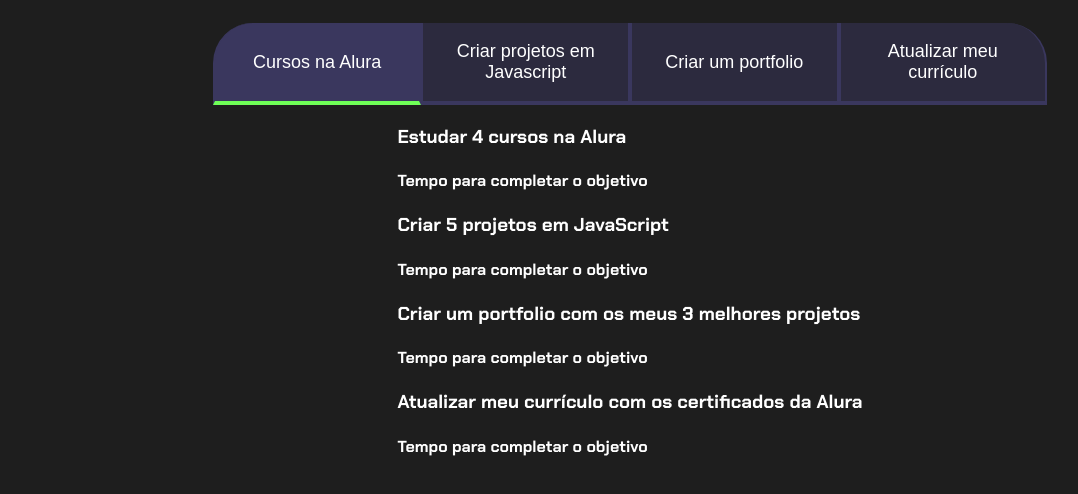
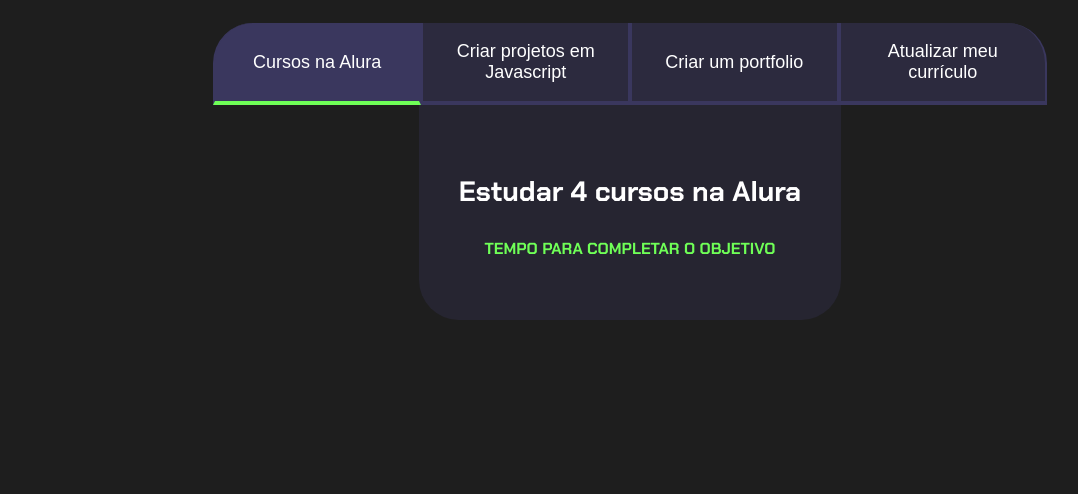
Before and after one commit to 21-LOURENA-MF/projeto-de-vida-javascript, a plain HTML site: page index.html in a window 1280 px wide. Shown: the part 80-574 px from the top of the page, without its empty margins (10-1088 px from the left). Drawn offline with Linux system fonts and the light colour scheme.

Commit message:
Add files via upload

```diff
--- a/index.html
+++ b/index.html
@@ -20,7 +20,7 @@
         <div class="conteudo">
 
             <div class="abas-textos">
-                <div class="aba-conteudo">
+                <div class="aba-conteudo ativo">
                     <h3 class="aba-conteudo-titulo-principal">Estudar 4 cursos na Alura</h3>
                     <h4 class="aba-conteudo-titulo-secundario">Tempo para completar o objetivo</h4>
                 </div>
--- a/style.css
+++ b/style.css
@@ -60,11 +60,33 @@ body {
     display: block;
 }
 
-.ativo{
+.botao.ativo{
     background-color: var(--botao-ativo);
 border-bottom: 4px solid var(--verde);
 }
 
+.abas-textos{
+    background-color: var(--texto-fundo);
+    padding: 40px;
+    border-radius: 0 0 40px 40px;
+}
+
+.aba-conteudo.ativo{
+    display: block;
+}
+
+.aba-conteudo{
+    display: none;
+}
+.aba-conteudo-titulo-principal{
+    font-size: 28px;
+    text-align: center;
+}
+.aba-conteudo-titulo-secundario{
+    text-align: center;
+    color: var(--verde);
+    text-transform: uppercase;
+}
 
 @media screen and (min-width: 768px) {
     .botoes {
```
